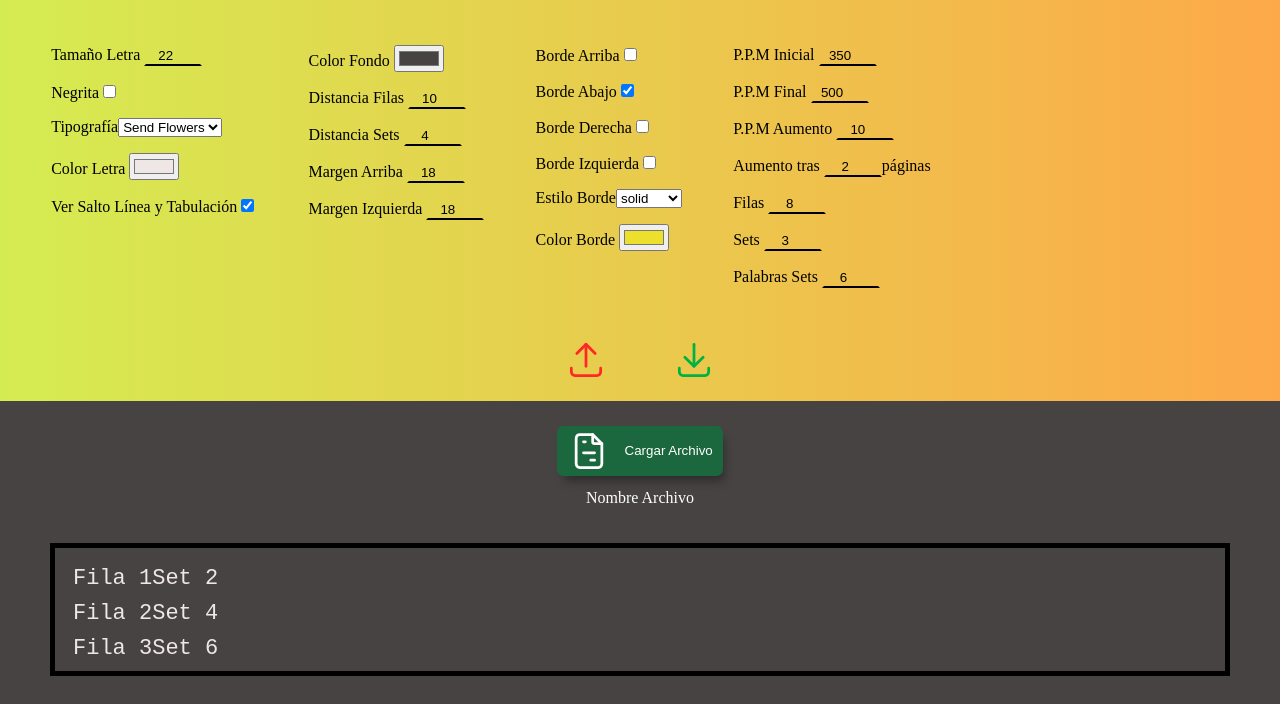
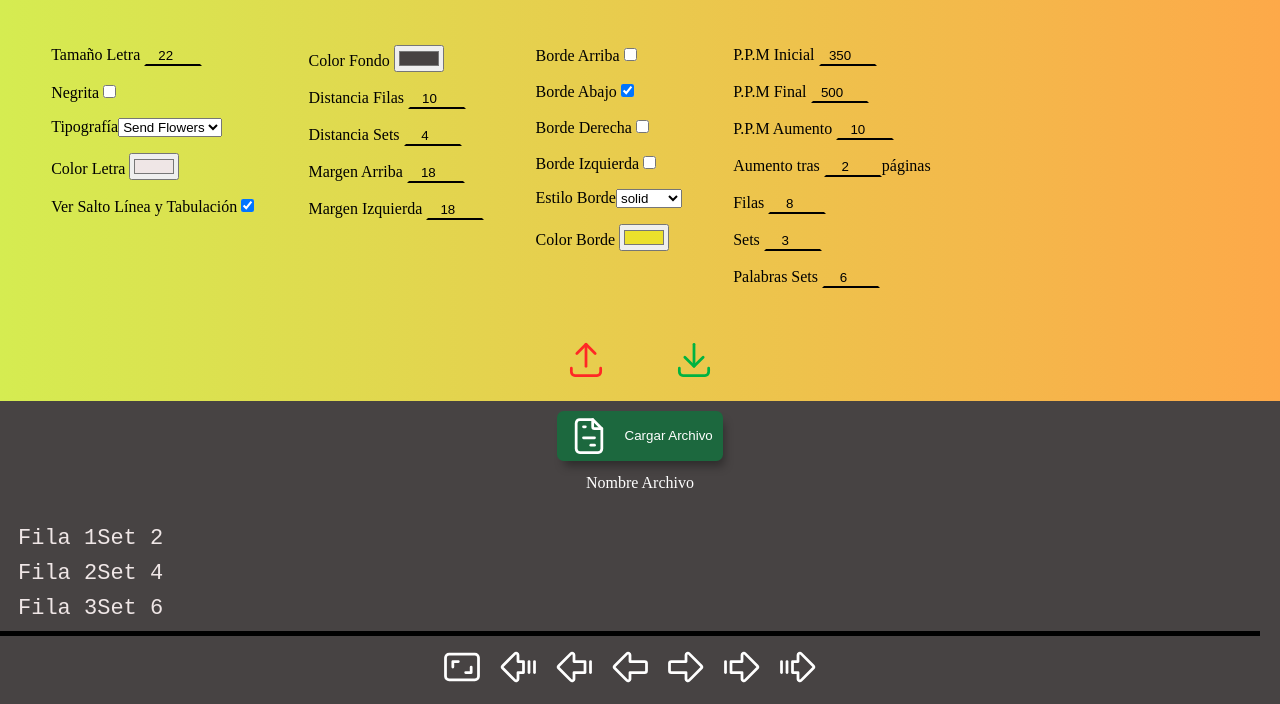
Before and after one commit to BrizuelaFederico/Lectura, a website with bundled scripts: page src/index.html in a window 1280 px wide. Shown: the part 83-787 px from the top of the page. Built offline with nearby package versions, Linux system fonts and the light colour scheme.

Commit message:
add fullscreen button

```diff
--- a/src/css/article.css
+++ b/src/css/article.css
@@ -3,7 +3,6 @@ article {
   flex-wrap: wrap;
   flex-direction: column;
   align-items: center;
-  padding: 15px 5px;
 
   .fileUploadButton {
     display: flex;
@@ -48,8 +47,18 @@ article {
     }
   }
 
-  div {
-    &.reading {
+  .fullscreen {
+    display: flex;
+    flex-wrap: wrap;
+    flex-direction: column;
+    align-items: center;
+    align-self: flex-start;
+    background-color: #474343;
+    padding: 0px;
+    width: 97vw;
+  }
+
+  .reading {
     background-color: var(--backgroundColor);
     padding-left: var(--marginLeft);
     padding-top: var(--marginTop);
@@ -57,10 +66,10 @@ article {
     font-size: var(--letterSize);
     font-weight: var(--bold);
     color: var(--letterColor);
-      margin: 20px;
-      border: 5px solid #000000;
+    border-bottom: 5px solid #000000;
     cursor: pointer;
-      width: 90vw;
+    min-width: 100%;
+    max-width: 100%;
     min-height: 50px;
     overflow: auto;
 
@@ -86,7 +95,7 @@ article {
     }
   }
 
-    &.readingButton {
+  .readingButton {
     display: flex;
     flex-wrap: wrap;
     margin: 8px 0px;
@@ -113,7 +122,6 @@ article {
       transform: translate(10px, 0px);
     }
   }
-  }
 
   p {
     color: #ffffff;
--- a/src/index.html
+++ b/src/index.html
@@ -157,6 +157,7 @@
       </button>
 
       <p>Nombre Archivo</p>
+      <div class="fullscreen">
         <div class="reading">
           <div class="fila">
             <span class="set">Fila 1</span><span>Set 2</span>
@@ -169,6 +170,29 @@
           </div>
         </div>
         <div class="readingButton">
+          <div>
+            <button id="fullscreen" class="previousButton">
+              <svg
+                xmlns="http://www.w3.org/2000/svg"
+                class="icon icon-tabler icon-tabler-aspect-ratio"
+                width="44"
+                height="44"
+                viewBox="0 0 24 24"
+                stroke-width="1.5"
+                stroke="#ffffff"
+                fill="none"
+                stroke-linecap="round"
+                stroke-linejoin="round"
+              >
+                <path stroke="none" d="M0 0h24v24H0z" fill="none" />
+                <path
+                  d="M3 5m0 2a2 2 0 0 1 2 -2h14a2 2 0 0 1 2 2v10a2 2 0 0 1 -2 2h-14a2 2 0 0 1 -2 -2z"
+                />
+                <path d="M7 12v-3h3" />
+                <path d="M17 12v3h-3" />
+              </svg>
+            </button>
+          </div>
           <div>
             <button id="previousPage" class="previousButton">
               <svg
@@ -295,7 +319,7 @@
             </button>
           </div>
         </div>
-
+      </div>
       <p>Página:<b>0</b></p>
       <p>Tiempo Total Lectura: <b>0</b></p>
       <p>Tiempo Restante Lectura: <b>0</b></p>
--- a/src/js/automaticReading.js
+++ b/src/js/automaticReading.js
@@ -2,7 +2,7 @@ import { readingController } from "./readingController.js";
 
 const getValue = (elem) => parseInt(document.getElementById(elem).value);
 let idTimeout = null;
-const $screen = document.querySelector("article div");
+const $screen = document.querySelector(".reading");
 
 $screen.addEventListener("click", async () => {
   if (!idTimeout) await startAutomaticReading();
@@ -13,24 +13,12 @@ async function startAutomaticReading() {
   const initialPPM = getValue("initialPPM");
   const wordSet = getValue("wordSet");
   const changeTimeBetweenSet = getChangeTimeBetweenSet(initialPPM, wordSet);
-  toggleFullScreen();
   await new Promise((r) => (idTimeout = setTimeout(r, changeTimeBetweenSet)));
   while (readingController.goNextSet() && idTimeout) {
     await new Promise((r) => (idTimeout = setTimeout(r, changeTimeBetweenSet)));
   }
-  toggleFullScreen();
 }
 
 function getChangeTimeBetweenSet(ppm, totalWords) {
   return (60 / ppm) * totalWords * 1000; //milliseconds
 }
-
-function toggleFullScreen() {
-  if (!document.fullscreenElement) {
-    $screen.requestFullscreen();
-  } else {
-    if (document.exitFullscreen) {
-      document.exitFullscreen();
-    }
-  }
-}
--- a/src/js/readingScreen.js
+++ b/src/js/readingScreen.js
@@ -1,5 +1,7 @@
-const $screen = document.querySelector("article div");
+const $screen = document.querySelector(".reading");
 const $fileName = document.querySelector("article p");
+const $fullscreen = document.querySelector(".fullscreen");
+const $fullscreenButton = document.getElementById("fullscreen");
 
 class ReadingScreen {
   constructor() {
@@ -88,6 +90,20 @@ class ReadingScreen {
   }
 }
 
+$fullscreenButton.addEventListener("click", (event) => {
+  toggleFullScreen();
+});
+
+function toggleFullScreen() {
+  if (!document.fullscreenElement) {
+    $fullscreen.requestFullscreen();
+  } else {
+    if (document.exitFullscreen) {
+      document.exitFullscreen();
+    }
+  }
+}
+
 const readingScreen = new ReadingScreen();
 
 export { readingScreen };
```
Lines whose indentation alone changed are shown as unchanged.
